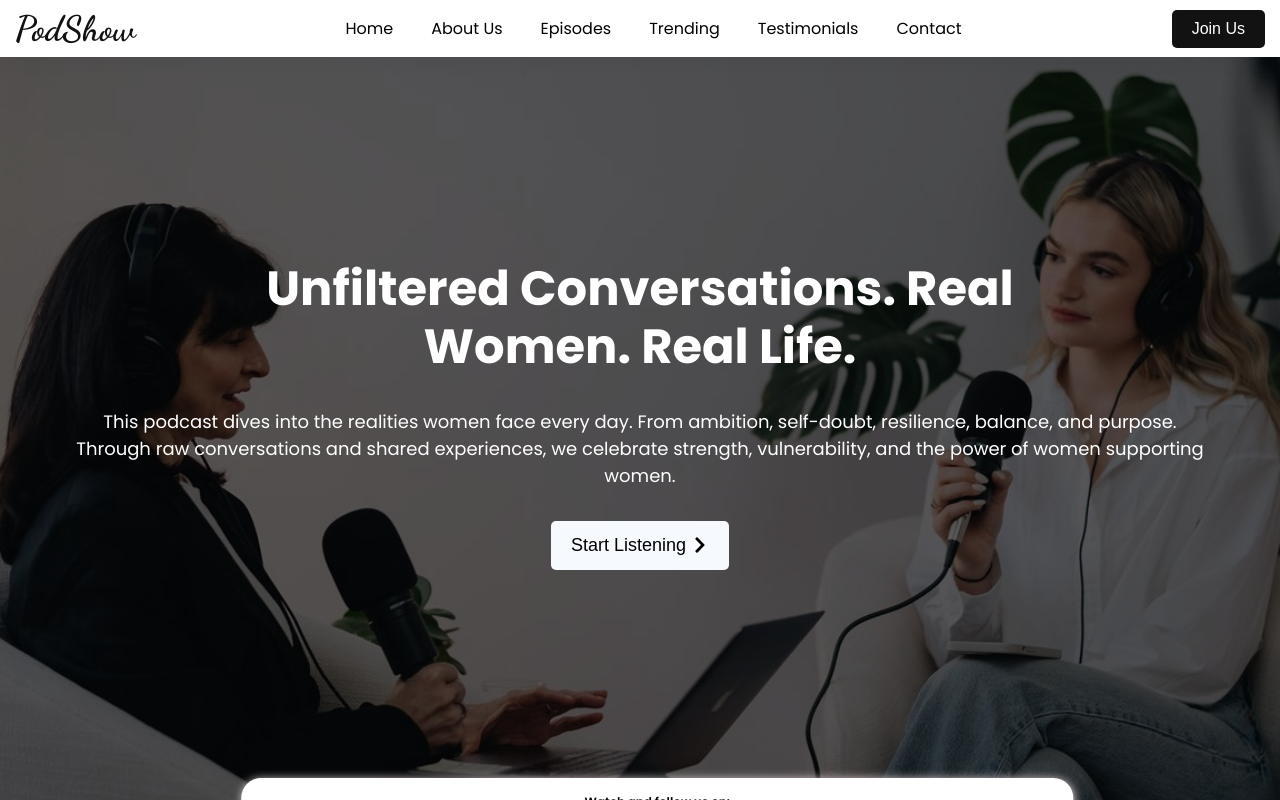
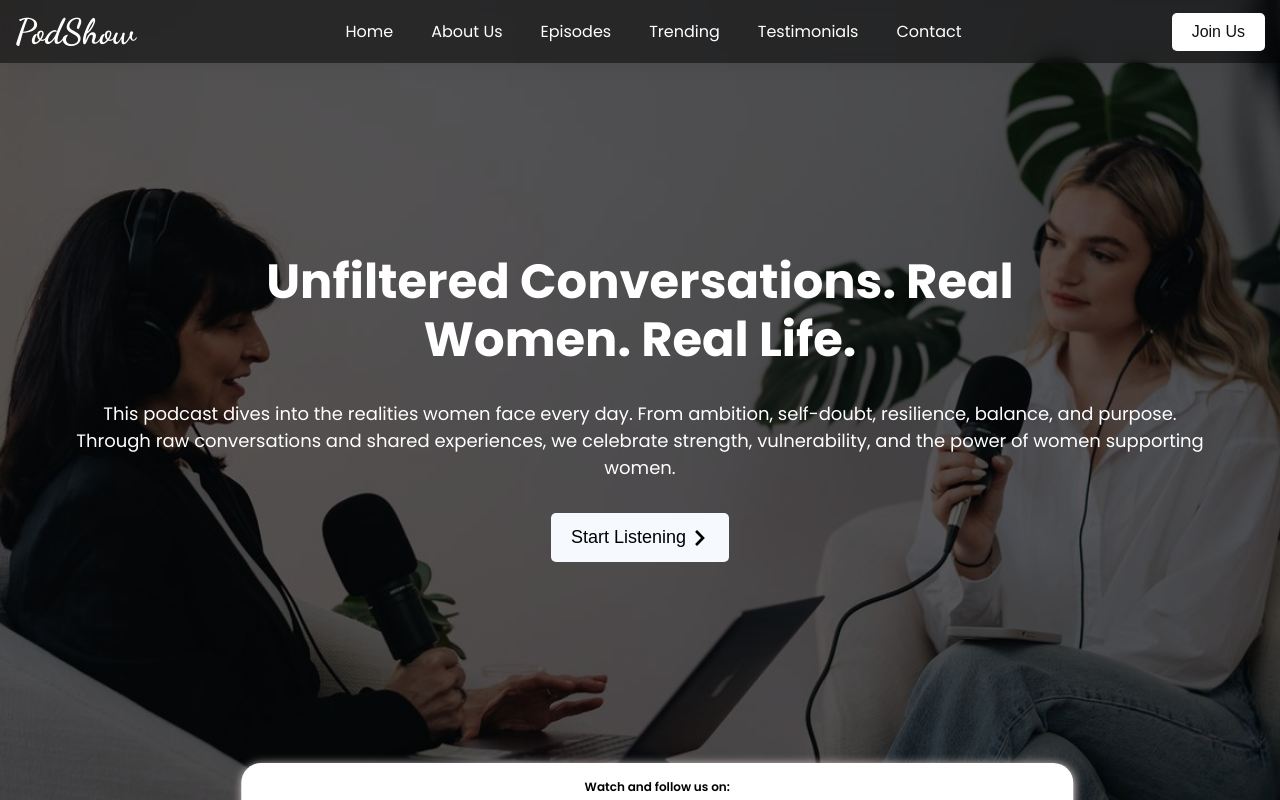
Before and after one commit to AghoghoOgbotor18/podShow, a React (Vite) app: page / in a window 1280 px wide. Shown: the top 800 px of the page. Built offline with nearby package versions, Linux system fonts and the light colour scheme.

Commit message:
style: give the navbar a backdrop blur effect

```diff
--- a/src/Components/Layout/Header/Header.styles.js
+++ b/src/Components/Layout/Header/Header.styles.js
@@ -4,19 +4,22 @@ export const Navbar = styled.header`
     display:flex;
     justify-content: space-between;
     align-items: center;
-    padding: 5px 15px;
+    padding: 8px 15px;
     position: fixed;
     top: 0;
     width: 100%;
-    background: white;
+    background-color: rgba(0, 0, 0, 0.5);
     z-index: 1000;
     box-shadow: 0 2px 20px rgba(0, 0, 0, 0.06);
+    backdrop-filter: blur(10px);
+    -webkit-backdrop-filter: blur(10px);
 
 `;
 export const Logo = styled.h1`
     font-family: "Dancing Script", cursive;
     font-size: 2.2rem;
     font-weight: 1000;
+    color: #fff;
 `;
 export const Nav = styled.nav`
     padding: 5px;
@@ -49,7 +52,7 @@ export const Lists = styled.li`
 `;
 export const Link = styled.a`
   text-decoration: none;
-  color: #000;
+  color: #fff;
   cursor: pointer;
 
   @media ${devices.tablet} {
@@ -59,8 +62,8 @@ export const Link = styled.a`
 `;
 
 export const Button = styled.button`
-    background-color: #121212;
-    color: #fff;
+    background-color: #fff;
+    color: #121212;
     border-radius: 5px;
     padding: 10px 20px;
     border: none;
@@ -68,7 +71,7 @@ export const Button = styled.button`
     cursor: pointer;
 
     &:hover{
-        background-color: #161616ff;
+        background-color: #f2f2f2;
     }
 
     @media ${devices.tablet}{
--- a/src/Sections/Hero/Hero.styles.js
+++ b/src/Sections/Hero/Hero.styles.js
@@ -12,7 +12,7 @@ export const HeroWrapper = styled.section`
     align-items:center;
     position: relative;
     color: #ffffff;
-    margin-top: 15px;
+    padding-top: 15px;
 
     &::before{
         content: "";
```
